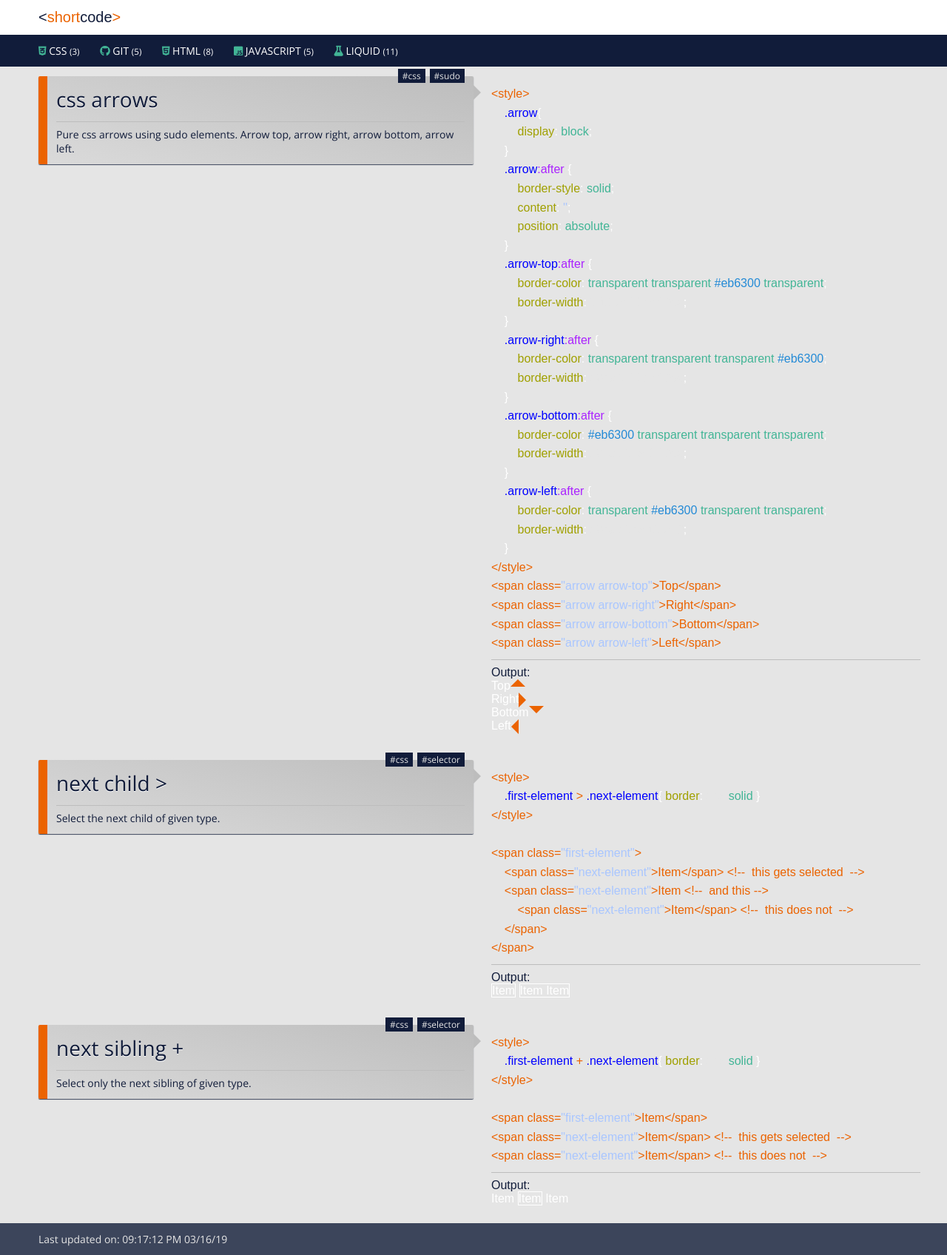
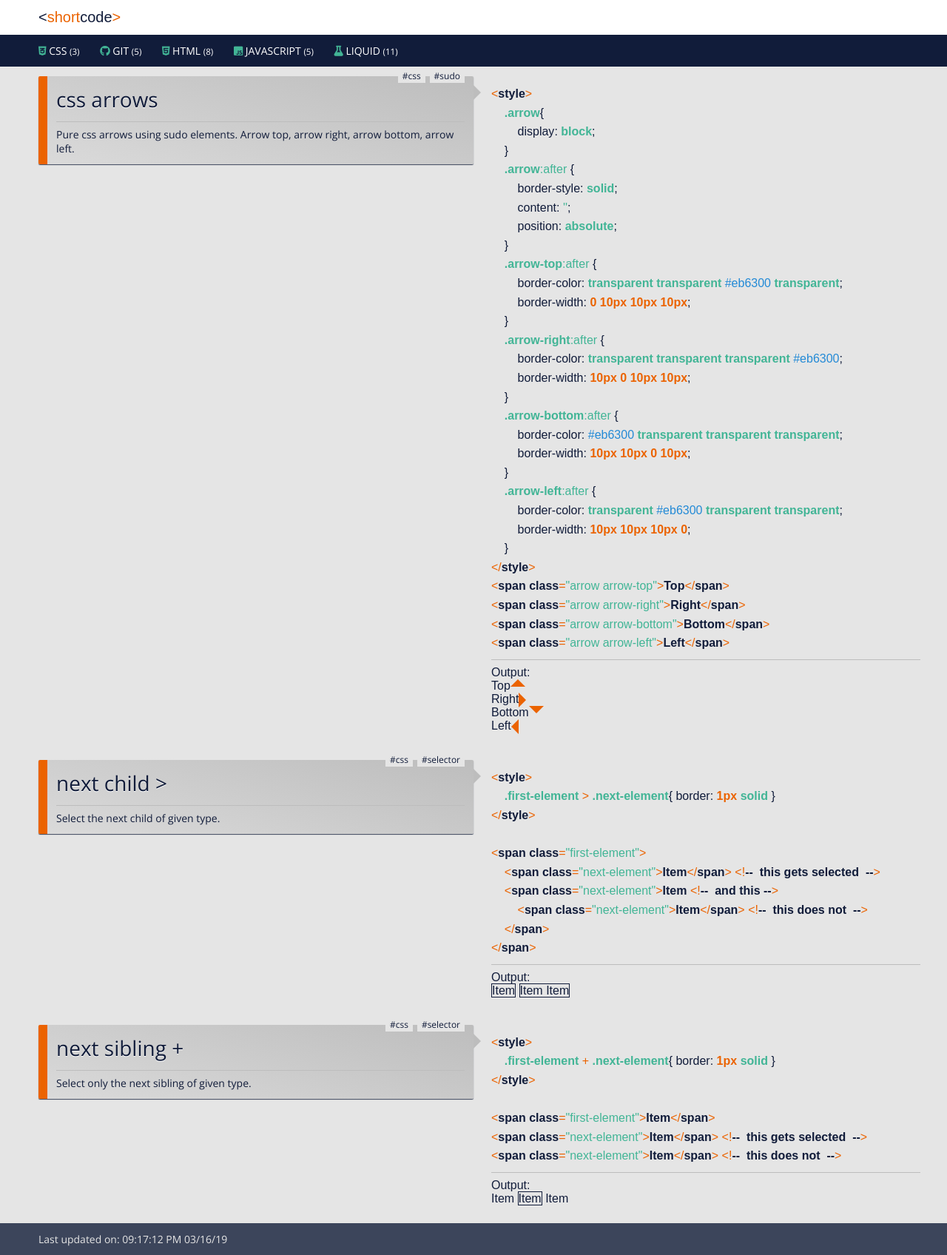
Before and after one commit to proochster/shortcode, a Jekyll site: the page built from code_css.html, in a window 1280 px wide. Shown: the whole page at 74% size. Built offline with Jekyll 4.4.1, drawn with Linux system fonts in a browser that asks for light colours; some web fonts are replaced.

Commit message:
^ Code highlight styles

```diff
--- a/_includes/head.html
+++ b/_includes/head.html
@@ -38,7 +38,7 @@
     <meta name="msapplication-TileImage" content="/assets/img/favicons/mstile-144x144.png?etag=8V/DcpiXqp9og1TKygQwUQ=="> -->
     <meta name="theme-color" content="{{ site.theme-colour }}">
     <link href="https://fonts.googleapis.com/css?family=Open+Sans" rel="stylesheet">
-    <link href="https://fonts.googleapis.com/css?family=Encode+Sans+Semi+Expanded" rel="stylesheet">
+    <link href="https://fonts.googleapis.com/css?family=Encode+Sans+Semi+Expanded:400,600" rel="stylesheet">
     <link rel="stylesheet" href="https://use.fontawesome.com/releases/v5.7.2/css/all.css" integrity="sha384-fnmOCqbTlWIlj8LyTjo7mOUStjsKC4pOpQbqyi7RrhN7udi9RwhKkMHpvLbHG9Sr" crossorigin="anonymous">
     <link rel="icon" type="image/png" href="{{ site.url }}/favicon.png">
     <!-- development version, includes helpful console warnings -->
--- a/_styles/components/shortcode.scss
+++ b/_styles/components/shortcode.scss
@@ -3,7 +3,7 @@
 \*------------------------------------*/
 
 .sc{
-    color: $grey-light;
+    // color: $grey-light;
     padding: $base-unit;
 
     @include screen-bigger-than($small){
@@ -99,7 +99,7 @@
     }
 
     &__tag{
-        background-color: $secondary-colour;
+        background-color: $grey-light;
         font-size: $base-unit;
         padding: 1px $base-unit/2;
         margin-left: $base-unit/2;
@@ -122,7 +122,7 @@
 
     &__example{
         padding: $base-unit*2 $base-unit*2 $base-unit;
-        color: $light;
+        color: $secondary-colour;
         height: 100%;
         overflow: overlay;
         box-sizing: border-box;
--- a/_styles/syntax-highlighter.scss
+++ b/_styles/syntax-highlighter.scss
@@ -6,15 +6,16 @@
 .highlight, pre, .highlight code{ margin: 0; font-family: 'Encode Sans Semi Expanded', sans-serif;}
 code{
     .hll { background-color: #ffffcc }
-    .k, .kc, .kd, .kn, .kp, .kr, .nb, .sx, .bp, .na, .nv{ color: $style-1-accent; } // #42b596;
+    .k, .kc, .kd, .kn, .kp, .kr, .nb, .sx, .bp, .nc, .nn, .fm{ color: $style-1-accent; font-weight: 600; } // #42b596;
     .nx, .s{ color: #238ad6; }
-    .mb,.mf,.mh,.mi,.mo,.m,.il{ color:$grey-light; }
+    .mb,.mf,.mh,.mi,.mo,.m,.il{ color:$primary-colour; font-weight: 600; }
     .o{ color: $primary-colour; }
-    .sa,.sb,.sc,.dl,.sd,.s1,.s2,.sh{ color: #a9c6ff; }
+    .sa,.sb,.sc,.dl,.sd,.s1,.s2,.sh, .nd, .ow, .na, .nv{ color: $style-1-accent;}
     .c { color: #2f4ea2; font-style: italic } /* Comment */
     .err, .gr { border: 1px solid #FF0000 } /* Error */
     .ch, .cm, .cpf, .c1, .cs { color: #408080; font-style: italic } /* Comment.Hashbang */
-    .cp, .nt { color: #eb6300 } /* Comment.Preproc */
+    // .cp, .nt { color: #eb6300 } /* Comment.Preproc */
+    .cp, .nt { font-weight: 600; } /* Comment.Preproc */
     .gd { color: #A00000 } /* Generic.Deleted */
     .ge { font-style: italic } /* Generic.Emph */
     .gh, .gp { color: #000080; } /* Generic.Heading */
@@ -23,12 +24,12 @@ code{
     .gu { color: #800080;  } /* Generic.Subheading */
     .gt { color: #0044DD } /* Generic.Traceback */
     .kt { color: #B00040 } /* Keyword.Type */
-    .nc, .nf, .nn, .fm { color: #0000FF; } /* Name.Class */
+    // .nc, .nf, .nn, .fm { color: #0000FF; } /* Name.Class */
     .no { color: #880000 } /* Name.Constant */
-    .nd, .ow { color: #AA22FF } /* Name.Decorator */
+    // .nd, .ow { color: #AA22FF } /* Name.Decorator */
     .ni { color: #999;  } /* Name.Entity */
     .ne { color: #D2413A;  } /* Name.Exception */
-    .nl { color: #A0A000 } /* Name.Label */
+    // .nl { color: #A0A000 } /* Name.Label */
     .w { color: #bbb } /* Text.Whitespace */
     .se { color: #BB6622;} /* Literal.String.Escape */
     .si, .sr { color: #BB6688;  } /* Literal.String.Interpol */
```
